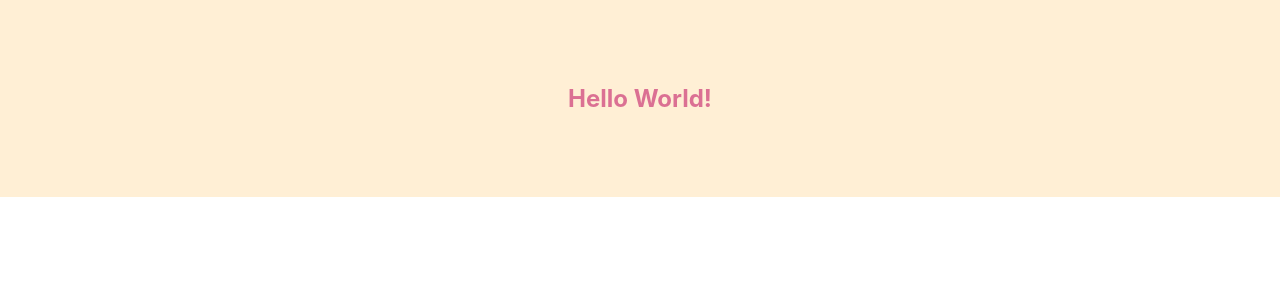
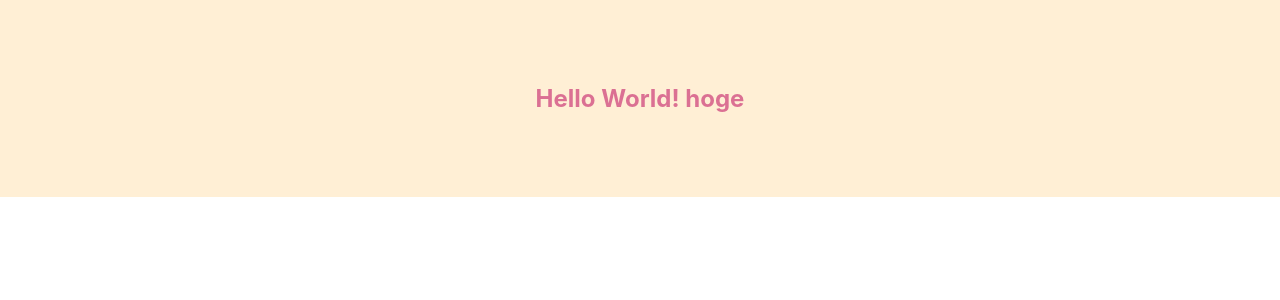
Before and after one commit to yuta519/react-sandbox, a React (Create React App) app: page /styled-component in a window 1280 px wide. Shown: the top 300 px of the page. Built offline with nearby package versions, Linux system fonts and the light colour scheme.

Commit message:
add props

```diff
--- a/src/App.tsx
+++ b/src/App.tsx
@@ -1,8 +1,7 @@
 import { BrowserRouter as Router, Route, Routes } from 'react-router-dom';
 import './App.css';
 import { ReactDnD } from './components/ReactDnD';
-// import { StyledComponent } from './components/styled-componet';
-import StyledComponent from "./components/StyledComponet"
+import StyledComponentPage from "./pages/StyledComponent";
 
 function Hoge() {
   return (
@@ -18,7 +17,7 @@ function App() {
         <Routes>
           <Route path="/hoge" element={<Hoge />} />
           <Route path="/react-dnd" element={<ReactDnD />} />
-          <Route path="/styled-component" element={<StyledComponent />} />
+          <Route path="/styled-component" element={<StyledComponentPage />} />
         </Routes>
       </Router>
     </div >
--- a/src/components/StyledComponet/index.tsx
+++ b/src/components/StyledComponent/index.tsx
@@ -1,6 +1,12 @@
 import styled from "styled-components";
 
-export default function StyledComponent() {
+type Props = {
+  item: string
+}
+
+export default function StyledComponent(
+  item: Props
+  ) {
   //タイトル
   const Title = styled.h1`
     font-size: 1.5em;
@@ -14,11 +20,12 @@ export default function StyledComponent() {
     background: papayawhip;
   `;
 
+  console.log(item)
   return (
-    <Wrapper>
-      <Title>
-        Hello World!
-      </Title>
-    </Wrapper>
+    <>
+      <Wrapper>
+        <Title>Hello World! {item['item']}</Title>
+      </Wrapper>
+    </>
   );
 }
--- a/src/pages/StyledComponent.tsx
+++ b/src/pages/StyledComponent.tsx
@@ -1,24 +1,7 @@
-import styled from "styled-components";
+import StyledComponent from "../components/StyledComponent";
 
-export default function StyledComponent() {
-  //タイトル
-  const Title = styled.h1`
-    font-size: 1.5em;
-    text-align: center;
-    color: palevioletred;
-  `;
-
-  //ラッパー
-  const Wrapper= styled.section`
-    padding: 4em;
-    background: papayawhip;
-  `;
-
+export default function StyledComponentPage() {
   return (
-    <Wrapper>
-      <Title>
-        Hello World!
-      </Title>
-    </Wrapper>
+    <StyledComponent item="hoge" />
   );
 }
--- a/tsconfig.json
+++ b/tsconfig.json
@@ -19,6 +19,7 @@
     "isolatedModules": true,
     "noEmit": true,
     "jsx": "react-jsx",
+    "baseUrl": "src",
     "noImplicitReturns": true,
     "noUnusedLocals": true,
     "noUnusedParameters": true,
```
